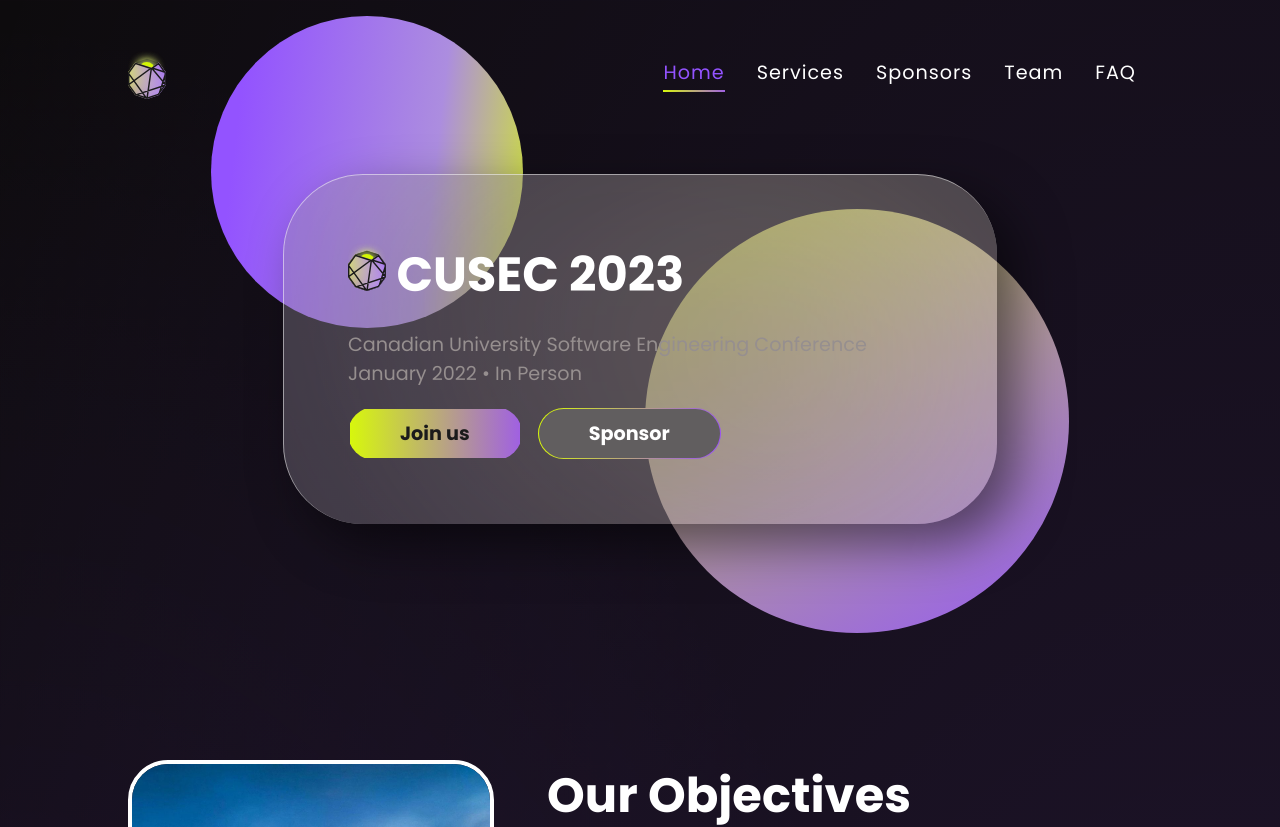
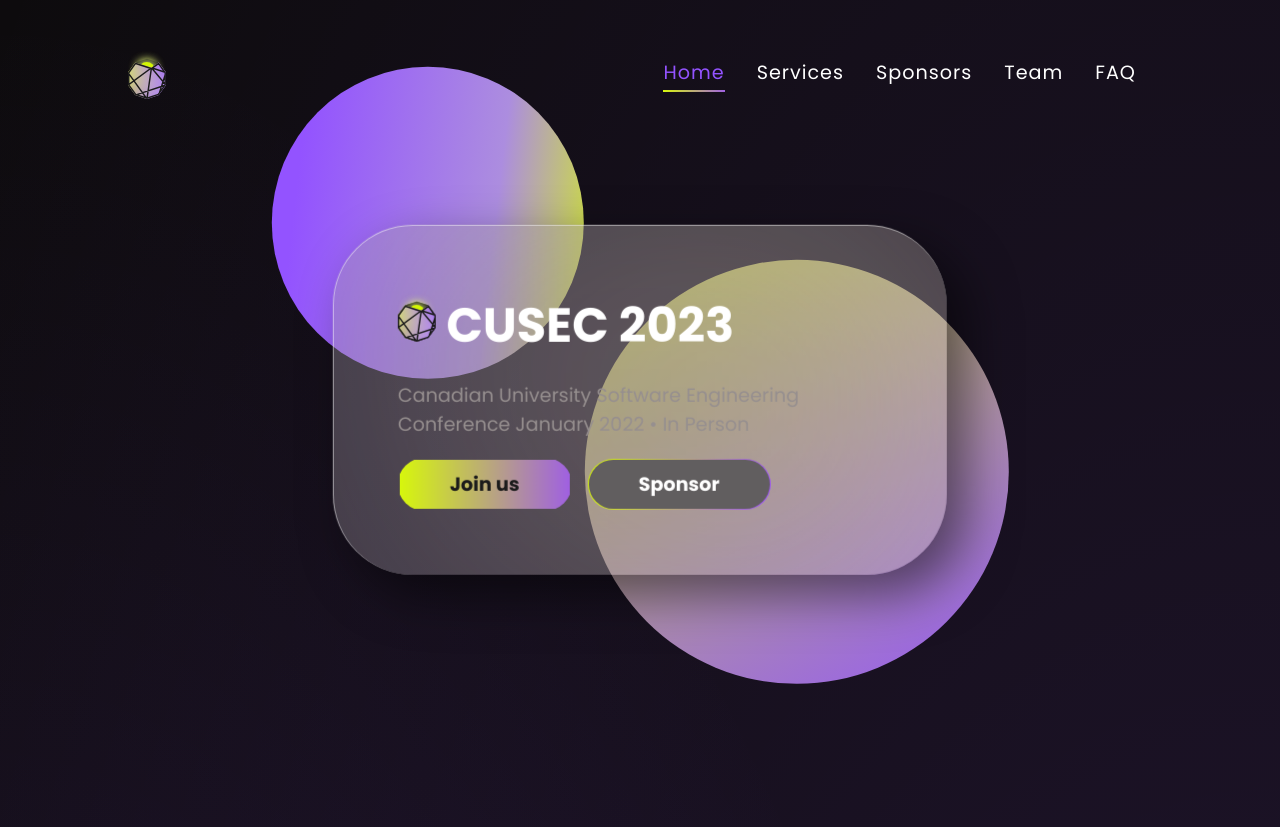
Before and after one commit to cusec/2023, a React (Create React App) app: page / in a window 1280 px wide. Shown: the top 827 px of the page. Built offline with nearby package versions, Linux system fonts and the light colour scheme.

Commit message:
First Page Design
changed the view mode to take the whole screen and centered card to the middle of the screen.

```diff
--- a/src/sections/Home/Home.scss
+++ b/src/sections/Home/Home.scss
@@ -15,15 +15,18 @@
 }
 
 .Container {
+  position: relative;
   margin: auto;
-  padding: 14rem 0;
   width: 60%;
+  height: 100vh;
 }
 
 .Card {
   position: relative;
   z-index: 2;
-  margin: -50px;
+  left: 50%;
+  top:50%;
+  transform: translate(-50%, -50%);
 
   &::before{
     content: "";
```
